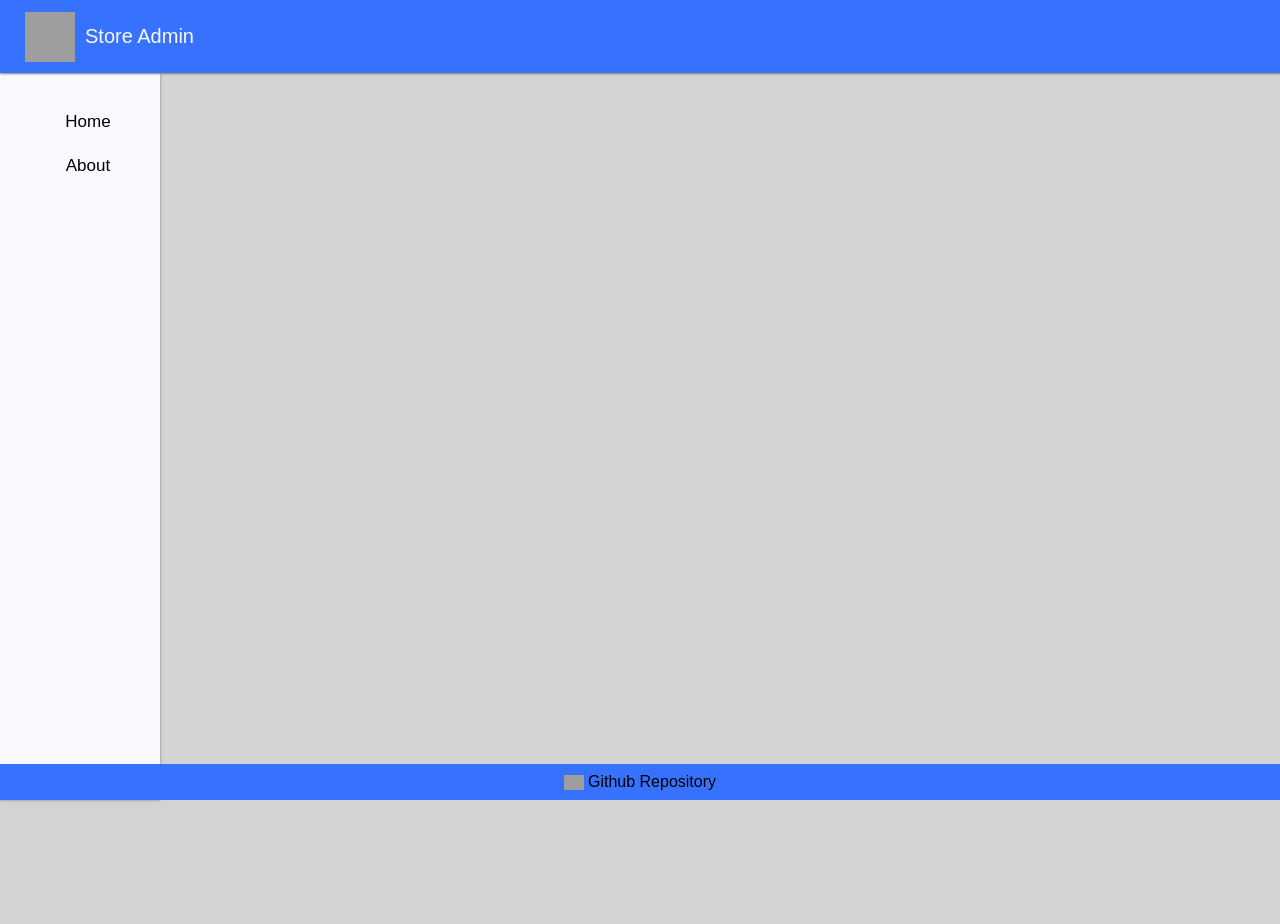
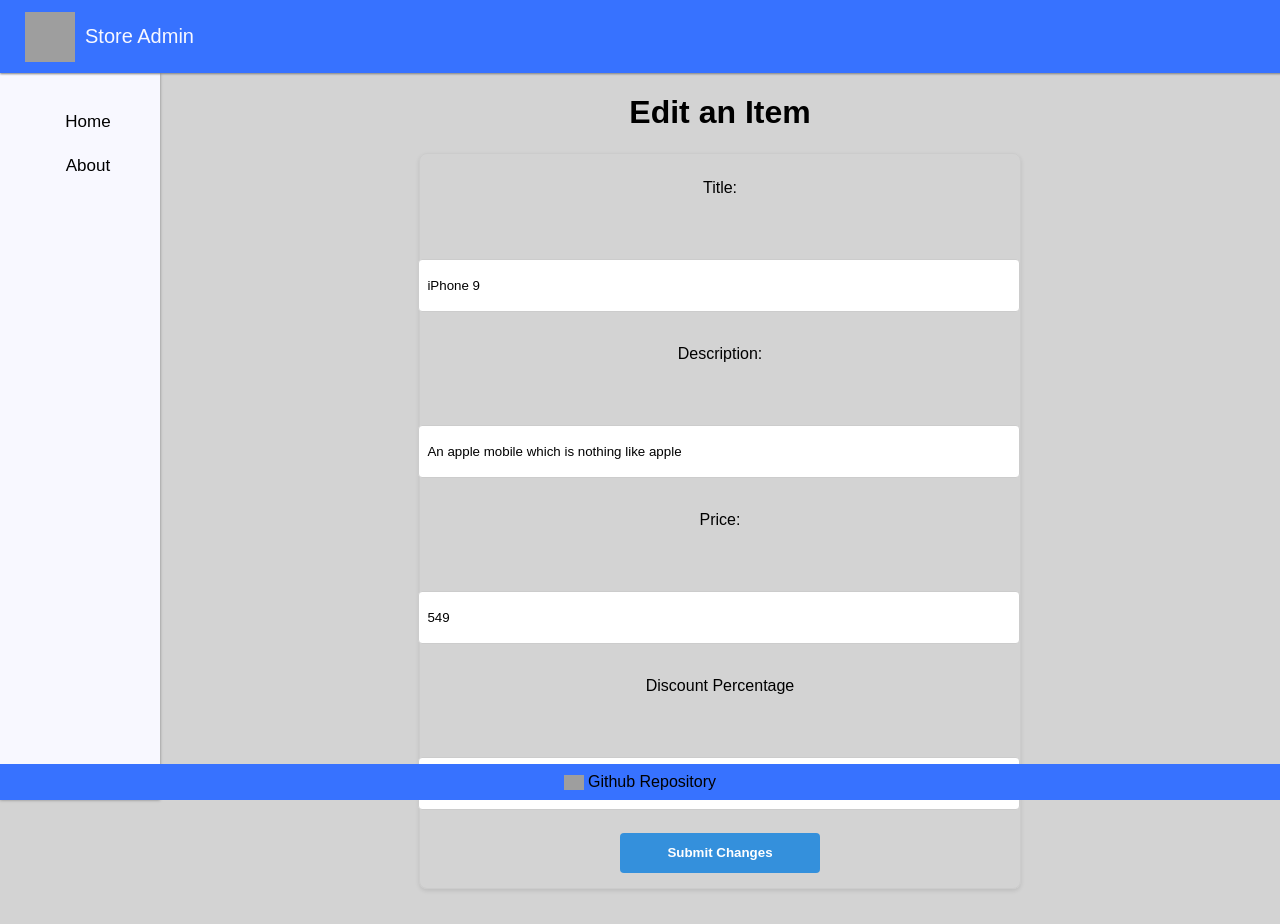
Before and after one commit to yvesm001/react-ecomm-app, a React (Vite) app: page /items/edit/1 in a window 1280 px wide. Before the commit the page ends 800 px from the top, so only its background shows below. Built offline with nearby package versions, Linux system fonts and the light colour scheme; grey boxes are pictures that could not be loaded.

Commit message:
edit items component functional but needs more fields

```diff
--- a/src/App.css
+++ b/src/App.css
@@ -327,3 +327,12 @@ button[type="submit"] {
   border-radius: 0.25rem;
   cursor: pointer;
 }
+
+ .edit-item-container {
+  margin-left: 160px;
+  margin-top: 73px;
+  margin-bottom: 35px;
+  display: flex;
+  align-items: center;
+  flex-direction: column;
+ }
--- a/src/components/EditItem.jsx
+++ b/src/components/EditItem.jsx
@@ -30,7 +30,70 @@ export default function EditItem({ items, setItems }) {
     navigate("/");
   };
 
-  return <div></div>;
+  return (
+      <div className="edit-item-container">
+        {/* form element must have onSubmit handler, calling our handleSubmit function */}
+        <h1>Edit an Item</h1>
+
+        <form onSubmit={handleSubmit}>
+          <label>Title: </label>
+          <input
+            name="title"
+            type="text"
+            value={itemToEdit.title}
+            onChange={(event) =>
+              setItemToEdit((prev) => ({
+                ...prev,
+                [event.target.name]: event.target.value,
+              }))
+            }
+          />
+
+          <label>Description: </label>
+          <input
+            name="description"
+            type="text"
+            // all inputs with initial value corresponding to the property in the movieToEdit state
+            value={itemToEdit.description}
+            onChange={(event) =>
+              setItemToEdit((prev) => ({
+                ...prev,
+                [event.target.name]: event.target.value,
+              }))
+            }
+          />
+
+          <label>Price: </label>
+          <input
+            name="price"
+            type="number"
+            value={itemToEdit.price}
+            onChange={(event) =>
+              setItemToEdit((prev) => ({
+                ...prev,
+                [event.target.name]: event.target.value,
+              }))
+            }
+          />
+
+          <label>Discount Percentage </label>
+          <input
+            name="discountPercentage"
+            type="number"
+            value={itemToEdit.discountPercentage}
+            onChange={(event) =>
+              setItemToEdit((prev) => ({
+                ...prev,
+                [event.target.name]: event.target.value,
+              }))
+            }
+          />
+          {/* always have a button type="submit" to submit the form and call handleSubmit function */}
+          <button type="submit">Submit Changes</button>
+        </form>
+      </div>
+  );
+
 }
 
 // NOT COMPLETE, JUST NEED TO ADD RETURN HTML IN THE DIV
--- a/src/components/ProductCard.jsx
+++ b/src/components/ProductCard.jsx
@@ -10,6 +10,10 @@ function ProductCard({ item }) {
         <p>{item.description}</p>
         <p>${item.price}</p>{" "}
       </Link>
+      <Link to={`/items/edit/${item.id}`}>
+        {" "}
+        <a>Edit</a>
+      </Link>
     </div>
   );
 }
```
